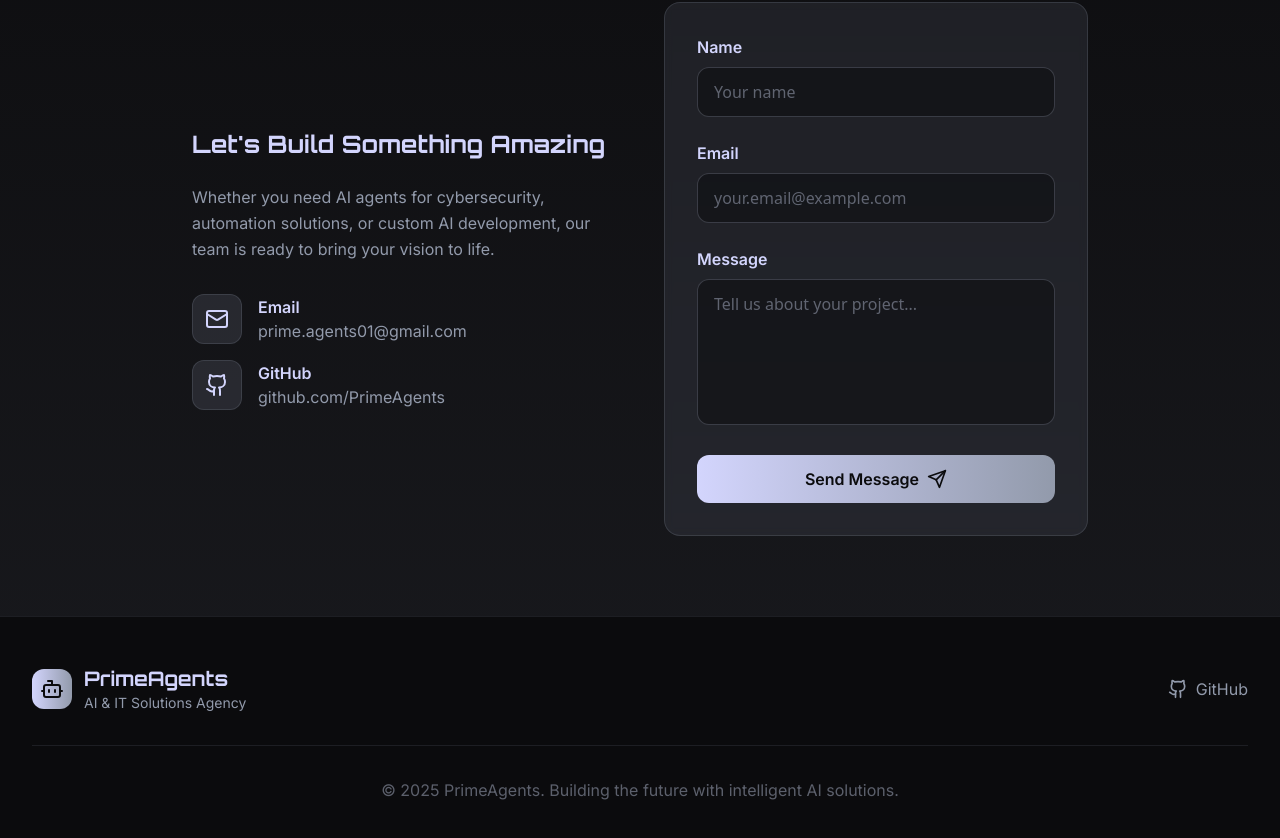
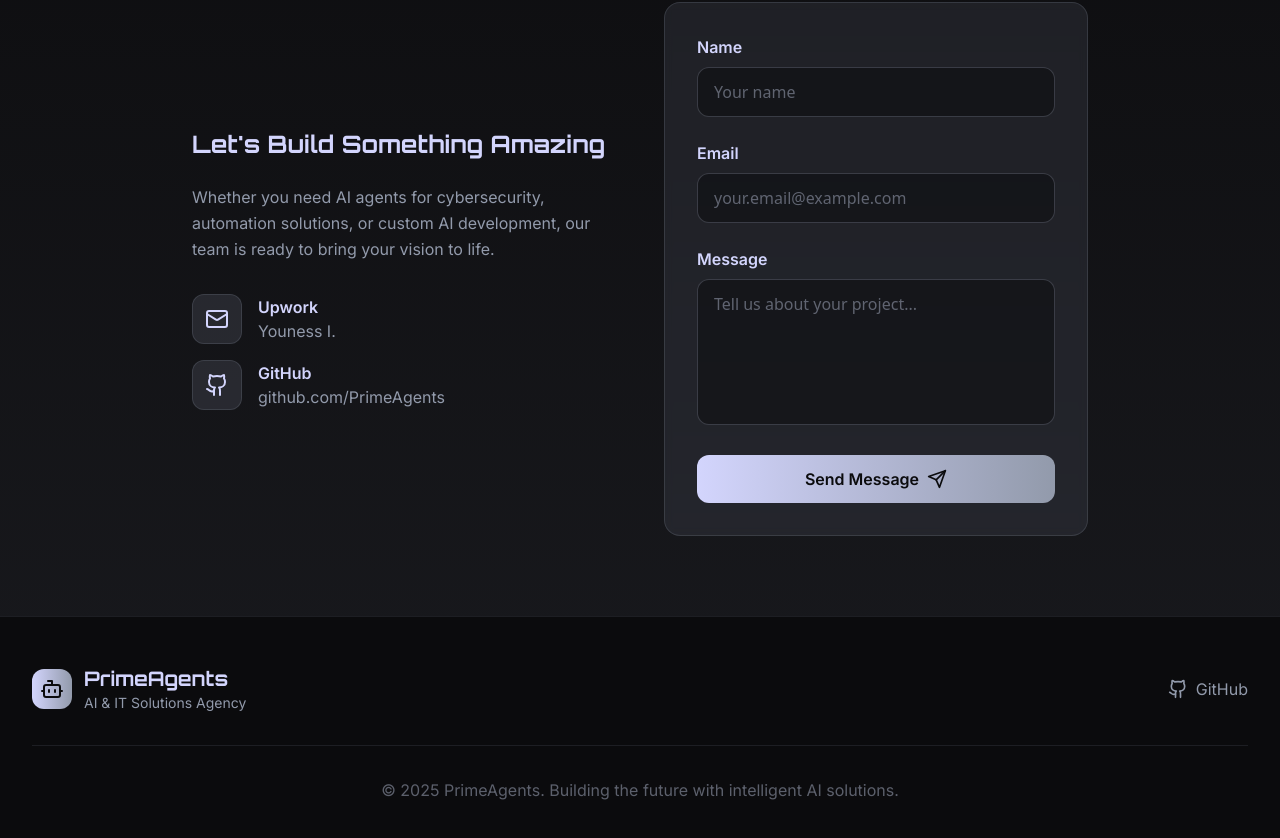
Before and after one commit to PrimeAgents/Portfolio-PrimeAgents, a React (Vite) app: page / in a window 1280 px wide. Shown: the part 3052-3890 px from the top of the page. Built offline with nearby package versions, Linux system fonts and the light colour scheme.

Commit message:
contact updated

```diff
--- a/src/components/Contact.tsx
+++ b/src/components/Contact.tsx
@@ -35,9 +35,17 @@ const Contact: React.FC = () => {
                     <Mail className="w-6 h-6 text-prime-light group-hover:animate-pulse" />
                   </div>
                   <div>
-                    <p className="font-secondary text-prime-light font-semibold">Email</p>
-                    <p className="font-secondary text-prime-gray">prime.agents01@gmail.com
-                    </p>
+                    <p className="font-secondary text-prime-light font-semibold">Upwork</p>
+                    {/* <p className="font-secondary text-prime-gray">prime.agents01@gmail.com */}
+                    <a
+                      href="https://www.upwork.com/freelancers/~01d9cb8461d264d355"
+                      target="_blank"
+                      rel="noopener noreferrer"
+                      className="font-secondary text-prime-gray hover:text-prime-light transition-colors duration-300"
+                    >
+                      Youness I.
+                    </a>
+                    {/* </p> */}
                   </div>
                 </div>
 
```
